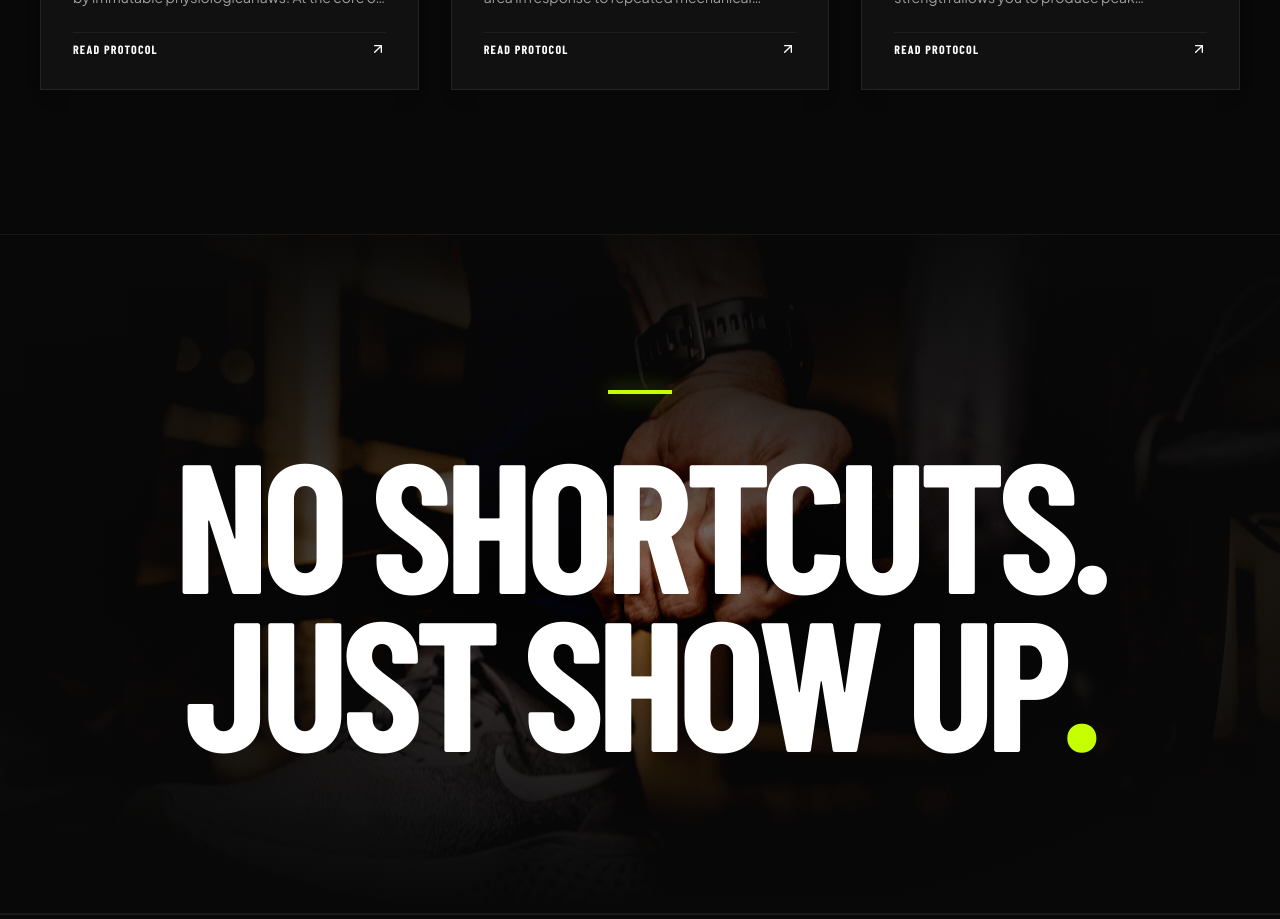
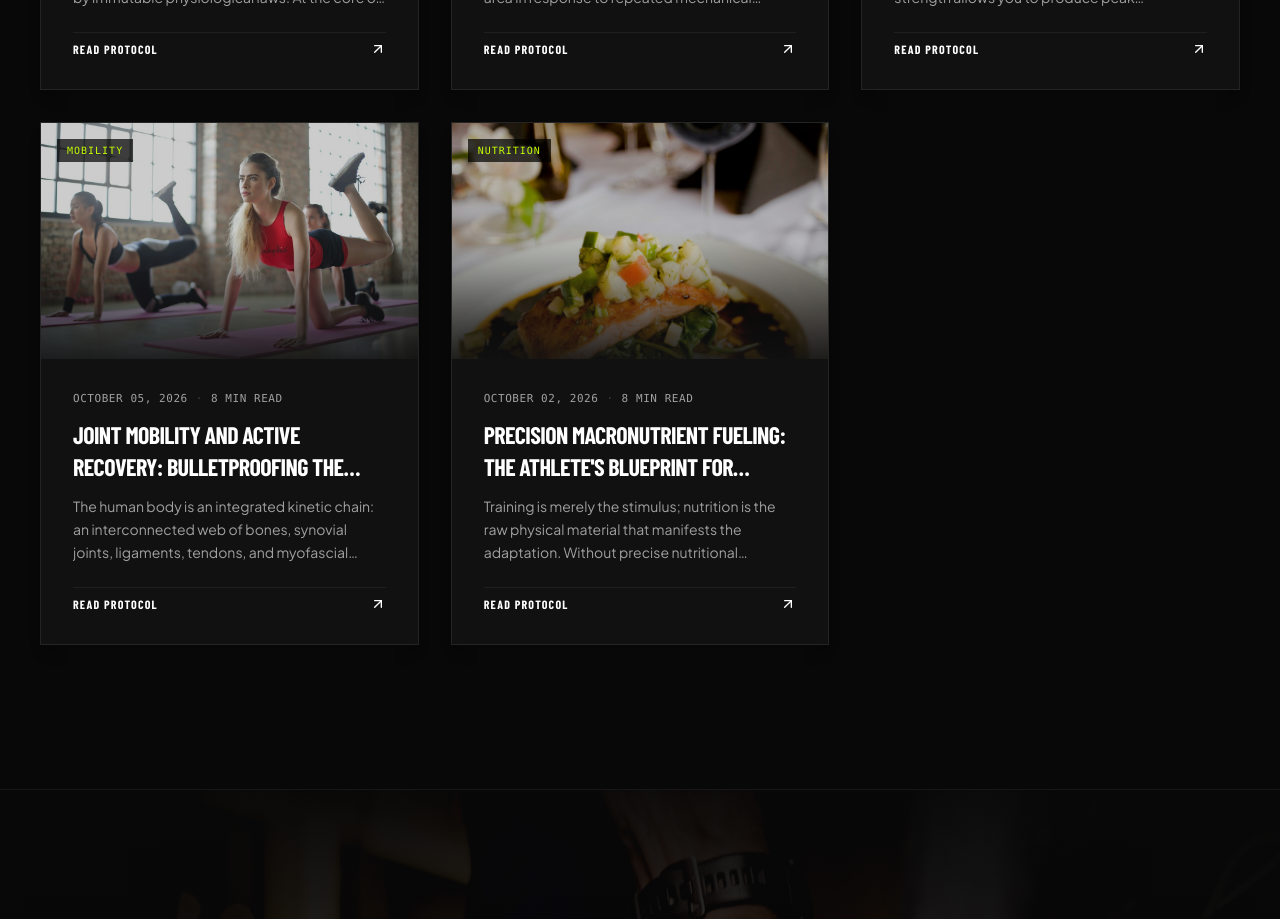
Before and after one commit to agarwaldaksh002-source/gym-information, a React (Vite) app: page / in a window 1280 px wide. Shown: the part 6440-7359 px from the top of the page. Built offline with nearby package versions, Linux system fonts and the light colour scheme; a web font is replaced by a local one.

Commit message:
feat(blog): expand legacy redirects and update UI
Added comprehensive URL aliases for blog posts, introduced unique IDs to the `BlogPost` type, updated the homepage to display all editorial articles, and improved link navigation logic.

```diff
--- a/src/App.tsx
+++ b/src/App.tsx
@@ -24,53 +24,87 @@ import { WorkoutCategory, TrainingProgram, GalleryItem } from './types.ts';
 import { updatePageSEO } from './utils/seo.ts';
 
 const LEGACY_SLUG_MAP: Record<string, string> = {
+  // Article 1 aliases: Progressive Overload
   'progressive-overload': 'progressive-overload-strength-training-guide',
   'strength-training': 'progressive-overload-strength-training-guide',
+  'the-science-of-progressive-overload': 'progressive-overload-strength-training-guide',
+  'progressive-overload-guide': 'progressive-overload-strength-training-guide',
+  'strength-training-guide': 'progressive-overload-strength-training-guide',
+  'mechanical-tension': 'progressive-overload-strength-training-guide',
+
+  // Article 2 aliases: Hypertrophy
   'hypertrophy': 'hypertrophy-muscle-building-science',
   'hypertrophy-science': 'hypertrophy-muscle-building-science',
+  'muscle-building': 'hypertrophy-muscle-building-science',
+  'hypertrophy-physiology': 'hypertrophy-muscle-building-science',
+  'muscle-protein-synthesis': 'hypertrophy-muscle-building-science',
+  'hypertrophy-guide': 'hypertrophy-muscle-building-science',
+
+  // Article 3 aliases: VO2 Max & Cardio
   'vo2-max': 'vo2-max-athletic-cardio-conditioning',
   'cardio-conditioning': 'vo2-max-athletic-cardio-conditioning',
+  'athletic-cardio': 'vo2-max-athletic-cardio-conditioning',
+  'lactate-threshold': 'vo2-max-athletic-cardio-conditioning',
+  'vo2-max-conditioning': 'vo2-max-athletic-cardio-conditioning',
+  'conditioning-protocol': 'vo2-max-athletic-cardio-conditioning',
+
+  // Article 4 aliases: Joint Mobility & Active Recovery
   'joint-mobility': 'joint-mobility-active-recovery-protocol',
   'mobility-recovery': 'joint-mobility-active-recovery-protocol',
+  'active-recovery': 'joint-mobility-active-recovery-protocol',
+  'joint-mobility-protocol': 'joint-mobility-active-recovery-protocol',
+  'recovery-protocol': 'joint-mobility-active-recovery-protocol',
+  'kinetic-chain-longevity': 'joint-mobility-active-recovery-protocol',
+
+  // Article 5 aliases: Precision Macronutrient Fueling
   'nutrition': 'precision-macronutrient-nutrition-fueling',
   'nutrition-fueling': 'precision-macronutrient-nutrition-fueling',
   'macronutrient-fueling': 'precision-macronutrient-nutrition-fueling',
   'precision-nutrition': 'precision-macronutrient-nutrition-fueling',
+  'macronutrient-blueprint': 'precision-macronutrient-nutrition-fueling',
+  'precision-macronutrient': 'precision-macronutrient-nutrition-fueling',
 };
 
 function resolveCanonicalPath(): string {
   if (typeof window === 'undefined') return '/';
 
-  const pathname = window.location.pathname || '/';
+  const pathname = (window.location.pathname || '/').toLowerCase();
   const searchParams = new URLSearchParams(window.location.search);
 
-  // Check query parameter compatibility (?article=slug or ?post=slug or ?slug=slug)
-  const querySlug = searchParams.get('article') || searchParams.get('post') || searchParams.get('slug');
-  if (querySlug) {
+  // 1. Check query parameter compatibility (?article=slug or ?post=slug or ?slug=slug)
+  const rawQuery = searchParams.get('article') || searchParams.get('post') || searchParams.get('slug');
+  if (rawQuery) {
+    const querySlug = rawQuery.toLowerCase().trim();
     const canonicalSlug = LEGACY_SLUG_MAP[querySlug] || querySlug;
     const target = `/blog/${canonicalSlug}`;
     window.history.replaceState({}, '', target);
     return target;
   }
 
-  // Check /article/:slug, /articles/:slug, or /journal/:slug
+  // 2. Check legacy path prefixes: /article/:slug, /articles/:slug, or /journal/:slug
   const legacyPrefixMatch = pathname.match(/^\/(?:article|articles|journal)\/(.+)$/);
   if (legacyPrefixMatch) {
-    const rawSlug = legacyPrefixMatch[1].replace(/\/$/, '');
+    const rawSlug = legacyPrefixMatch[1].replace(/\/$/, '').trim();
     const canonicalSlug = LEGACY_SLUG_MAP[rawSlug] || rawSlug;
     const target = `/blog/${canonicalSlug}`;
     window.history.replaceState({}, '', target);
     return target;
   }
 
-  // Check legacy short slug under /blog/:slug
+  // 3. Check /blog/:slug with legacy short slug or trailing slash
   if (pathname.startsWith('/blog/')) {
-    const rawSlug = pathname.replace('/blog/', '').replace(/\/$/, '');
+    const rawSlug = pathname.replace('/blog/', '').replace(/\/$/, '').trim();
     if (LEGACY_SLUG_MAP[rawSlug]) {
       const canonicalSlug = LEGACY_SLUG_MAP[rawSlug];
       const target = `/blog/${canonicalSlug}`;
       window.history.replaceState({}, '', target);
       return target;
+    }
+    // Clean URL normalization (strips uppercase or trailing slash in address bar)
+    const normalizedTarget = `/blog/${rawSlug}`;
+    if (window.location.pathname !== normalizedTarget && rawSlug.length > 0) {
+      window.history.replaceState({}, '', normalizedTarget);
+      return normalizedTarget;
     }
   }
 
@@ -117,7 +151,7 @@ export default function App() {
         image: '/images/hero_athlete.jpg',
       });
     } else if (currentPath.startsWith('/blog/')) {
-      const slug = currentPath.replace('/blog/', '').replace(/\/$/, '');
+      const slug = currentPath.replace('/blog/', '').replace(/\/$/, '').toLowerCase();
       const post = BLOG_POSTS.find((p) => p.slug === slug);
       if (post) {
         updatePageSEO({
@@ -127,11 +161,18 @@ export default function App() {
           image: post.image,
           article: post,
         });
+      } else {
+        updatePageSEO({
+          title: '404 - Article Not Found | Built By Discipline',
+          description: 'The requested athletic research protocol does not exist or has been restructured.',
+          canonicalPath: currentPath,
+          image: '/images/hero_athlete.jpg',
+        });
       }
     }
   }, [currentPath]);
 
-  // Programmatic navigation
+  // Programmatic navigation for sections and general paths
   const navigateTo = useCallback((pathOrTarget: string) => {
     // If it's a section ID on home
     const sectionTargets = ['hero', 'workouts', 'programs', 'nutrition', 'gallery', 'journal'];
@@ -156,10 +197,34 @@ export default function App() {
     if (pathOrTarget === 'blog') targetPath = '/blog';
     else if (!pathOrTarget.startsWith('/')) targetPath = `/${pathOrTarget}`;
 
+    // Normalize /blog/:slug if needed
+    if (targetPath.startsWith('/blog/')) {
+      const raw = targetPath.replace('/blog/', '').replace(/\/$/, '').toLowerCase();
+      const resolved = LEGACY_SLUG_MAP[raw] || raw;
+      targetPath = `/blog/${resolved}`;
+    }
+
     window.history.pushState({}, '', targetPath);
     setCurrentPath(targetPath);
     window.scrollTo({ top: 0, behavior: 'smooth' });
   }, [currentPath]);
+
+  // Dedicated helper to navigate to any blog post slug safely and cleanly
+  const navigateToPost = useCallback((slugOrPath: string) => {
+    const cleanSlug = slugOrPath
+      .replace(/^\/blog\//, '')
+      .replace(/^blog\//, '')
+      .replace(/^\//, '')
+      .replace(/\/$/, '')
+      .toLowerCase();
+
+    const targetSlug = LEGACY_SLUG_MAP[cleanSlug] || cleanSlug;
+    const targetPath = `/blog/${targetSlug}`;
+
+    window.history.pushState({}, '', targetPath);
+    setCurrentPath(targetPath);
+    window.scrollTo({ top: 0, behavior: 'smooth' });
+  }, []);
 
   const handleOpenLightbox = useCallback((_item: GalleryItem, index: number) => {
     setLightboxIndex(index);
@@ -168,7 +233,7 @@ export default function App() {
   // Determine active view
   const isBlogIndex = currentPath === '/blog' || currentPath === '/blog/';
   const isBlogPost = currentPath.startsWith('/blog/') && currentPath.length > 6;
-  const currentPostSlug = isBlogPost ? currentPath.replace('/blog/', '').replace(/\/$/, '') : null;
+  const currentPostSlug = isBlogPost ? currentPath.replace('/blog/', '').replace(/\/$/, '').toLowerCase() : null;
   const activePost = currentPostSlug ? BLOG_POSTS.find((p) => p.slug === currentPostSlug) : null;
 
   return (
@@ -186,7 +251,7 @@ export default function App() {
         {isBlogIndex ? (
           /* Dedicated /blog page */
           <BlogIndexPage
-            onNavigateToPost={(slug) => navigateTo(`/blog/${slug}`)}
+            onNavigateToPost={navigateToPost}
             onNavigateHome={() => navigateTo('hero')}
           />
         ) : isBlogPost ? (
@@ -194,7 +259,7 @@ export default function App() {
           activePost ? (
             <BlogPostPage
               post={activePost}
-              onNavigateToPost={(slug) => navigateTo(`/blog/${slug}`)}
+              onNavigateToPost={navigateToPost}
               onNavigateToBlogIndex={() => navigateTo('blog')}
               onNavigateHome={() => navigateTo('hero')}
             />
@@ -210,12 +275,20 @@ export default function App() {
               <p className="text-xs sm:text-sm text-[#A0A0A0] max-w-md mb-8">
                 The requested research protocol does not exist or has been restructured.
               </p>
-              <button
-                onClick={() => navigateTo('blog')}
-                className="px-8 py-3.5 bg-[#C6FF00] text-black font-condensed font-black text-xs uppercase tracking-widest cursor-pointer"
-              >
-                RETURN TO JOURNAL ARCHIVE
-              </button>
+              <div className="flex flex-wrap items-center justify-center gap-4">
+                <button
+                  onClick={() => navigateTo('blog')}
+                  className="px-8 py-3.5 bg-[#C6FF00] text-black font-condensed font-black text-xs uppercase tracking-widest cursor-pointer hover:bg-[#b0e600] transition-colors"
+                >
+                  RETURN TO JOURNAL ARCHIVE
+                </button>
+                <button
+                  onClick={() => navigateTo('hero')}
+                  className="px-8 py-3.5 border border-white/20 hover:border-white text-white font-condensed font-black text-xs uppercase tracking-widest cursor-pointer transition-colors"
+                >
+                  RETURN TO HOME
+                </button>
+              </div>
             </div>
           )
         ) : (
@@ -247,7 +320,7 @@ export default function App() {
 
             {/* Athletic Journal Editorial Preview */}
             <BlogSection
-              onNavigateToPost={(slug) => navigateTo(`/blog/${slug}`)}
+              onNavigateToPost={navigateToPost}
               onNavigateToBlogIndex={() => navigateTo('blog')}
             />
 
@@ -300,7 +373,7 @@ export default function App() {
       <SeoAuditModal
         isOpen={isSeoAuditOpen}
         onClose={() => setIsSeoAuditOpen(false)}
-        onNavigateToPost={(slug) => navigateTo(`/blog/${slug}`)}
+        onNavigateToPost={navigateToPost}
       />
     </div>
   );
--- a/src/components/BlogPostPage.tsx
+++ b/src/components/BlogPostPage.tsx
@@ -276,6 +276,7 @@ export function BlogPostPage({
                   <a
                     href={link.url}
                     onClick={(e) => {
+                      if (!e.ctrlKey && !e.metaKey && !e.shiftKey && e.button === 0) {
                         e.preventDefault();
                         if (link.url.startsWith('/blog/')) {
                           const targetSlug = link.url.replace('/blog/', '');
@@ -287,6 +288,7 @@ export function BlogPostPage({
                             const el = document.getElementById(targetId);
                             if (el) el.scrollIntoView({ behavior: 'smooth' });
                           }, 100);
+                        }
                       }
                     }}
                     className="text-white hover:text-[#C6FF00] underline underline-offset-4 font-semibold transition-colors cursor-pointer"
--- a/src/components/BlogSection.tsx
+++ b/src/components/BlogSection.tsx
@@ -8,8 +8,8 @@ interface BlogSectionProps {
 }
 
 export function BlogSection({ onNavigateToPost, onNavigateToBlogIndex }: BlogSectionProps) {
-  // Display the first 3 highlighted articles on the homepage
-  const featuredPosts = BLOG_POSTS.slice(0, 3);
+  // Display all editorial research articles
+  const featuredPosts = BLOG_POSTS;
 
   return (
     <section id="journal" className="relative w-full py-28 sm:py-36 bg-[#080808] border-t border-white/[0.06]">
--- a/src/data/blogData.ts
+++ b/src/data/blogData.ts
@@ -2,6 +2,7 @@ import { BlogPost } from '../types.ts';
 
 export const BLOG_POSTS: BlogPost[] = [
   {
+    id: 'progressive-overload-strength-training-guide',
     slug: 'progressive-overload-strength-training-guide',
     title: 'The Science of Progressive Overload: Master Strength Training and Mechanical Tension',
     seoTitle: 'Progressive Overload Strength Training Guide | Built By Discipline',
@@ -181,6 +182,7 @@ export const BLOG_POSTS: BlogPost[] = [
     ],
   },
   {
+    id: 'hypertrophy-muscle-building-science',
     slug: 'hypertrophy-muscle-building-science',
     title: 'Hypertrophy Physiology: The Science of Muscle Protein Synthesis and Volume',
     seoTitle: 'Hypertrophy Science & Muscle Building Physiology | Built By Discipline',
@@ -331,6 +333,7 @@ export const BLOG_POSTS: BlogPost[] = [
     ],
   },
   {
+    id: 'vo2-max-athletic-cardio-conditioning',
     slug: 'vo2-max-athletic-cardio-conditioning',
     title: 'Maximizing VO2 Max and Lactate Threshold: The Elite Athlete Conditioning Protocol',
     seoTitle: 'VO2 Max & Lactate Threshold Conditioning Guide | Built By Discipline',
@@ -481,6 +484,7 @@ export const BLOG_POSTS: BlogPost[] = [
     ],
   },
   {
+    id: 'joint-mobility-active-recovery-protocol',
     slug: 'joint-mobility-active-recovery-protocol',
     title: 'Joint Mobility and Active Recovery: Bulletproofing the Kinetic Chain for Longevity',
     seoTitle: 'Joint Mobility & Active Recovery Protocol | Built By Discipline',
@@ -619,6 +623,7 @@ export const BLOG_POSTS: BlogPost[] = [
     ],
   },
   {
+    id: 'precision-macronutrient-nutrition-fueling',
     slug: 'precision-macronutrient-nutrition-fueling',
     title: "Precision Macronutrient Fueling: The Athlete's Blueprint for Performance and Recovery",
     seoTitle: "Precision Macronutrient Nutrition & Fueling Blueprint | Built By Discipline",
--- a/src/types.ts
+++ b/src/types.ts
@@ -75,6 +75,7 @@ export interface BlogSection {
 }
 
 export interface BlogPost {
+  id: string;
   slug: string;
   title: string;
   seoTitle: string;
```
Lines whose indentation alone changed are shown as unchanged.
